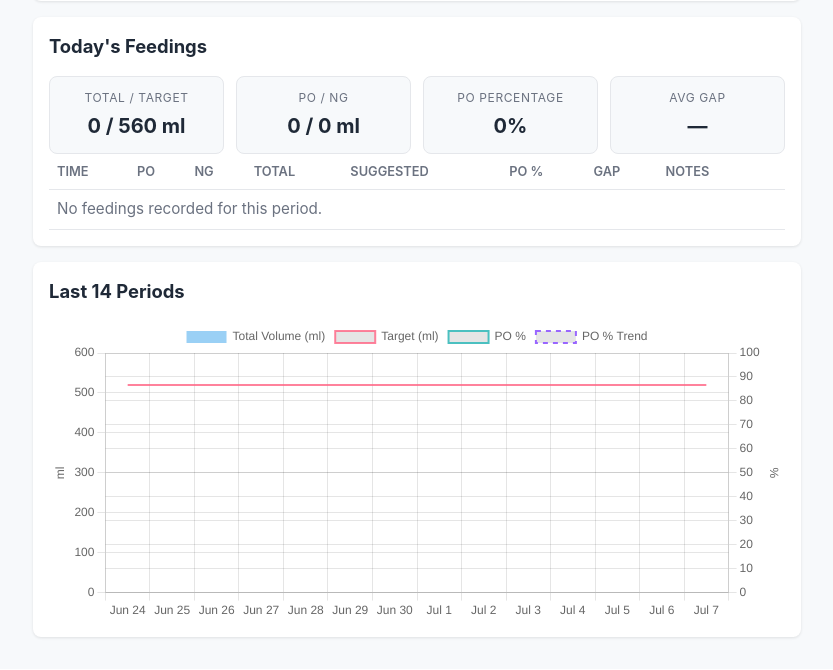
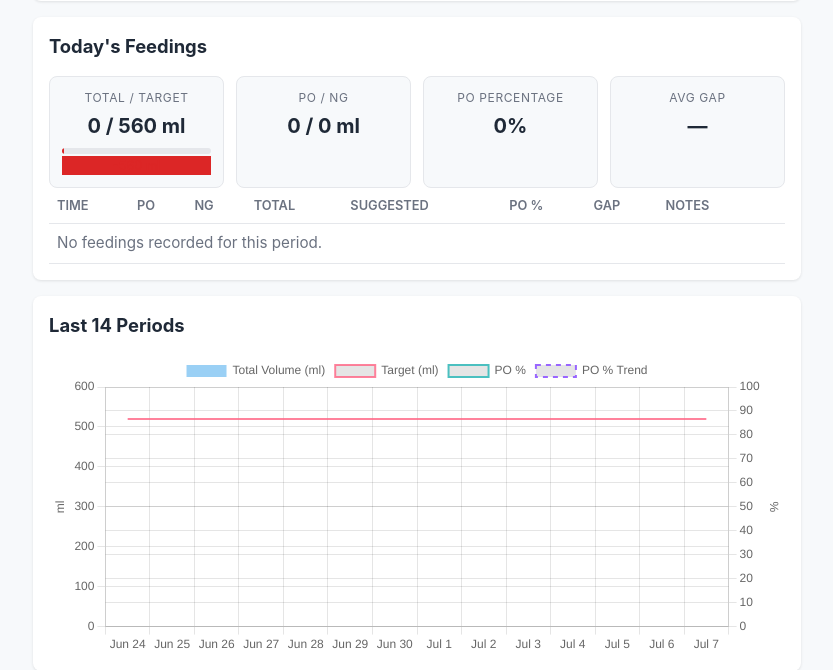
Before and after one commit to RyanBreaker/eevee-feeds, a FastAPI app: page / in a window 1280 px wide. Shown: the part 490-1160 px from the top of the page, without its empty margins (223-1056 px from the left). Before the commit the page ends 1129 px from the top, so only its background shows below. Run offline with FastAPI, Linux system fonts and the light colour scheme; data comes from the database, SQL or seed files in the repository; data that the repository does not hold is empty; some libraries are stand-ins or nearby versions.

Commit message:
Add progress bar and color-coded variance to Total / Target card
- Compute target_progress_pct and target_status_class in summary.py.
- Render a horizontal progress bar below the Total / Target value.
- Color the bar and variance subtext by progress:
  - green: >= 90% of target
  - yellow: 75% to < 90%
  - red: < 75%
- Cap the bar at 100% even when ahead of target.
- Show the bar (at 0% / red) even when there are no feedings.
- Add CSS for progress bar and status classes.
- Add tests for progress/status thresholds and rendering.

Closes #15.

```diff
--- a/app/static/style.css
+++ b/app/static/style.css
@@ -161,6 +161,36 @@ h2 {
   font-weight: 400;
   color: var(--muted);
   margin-top: 0.15rem;
+}
+
+.progress-bar {
+  height: 6px;
+  background: var(--border);
+  border-radius: var(--radius);
+  margin-top: 0.4rem;
+  overflow: hidden;
+}
+
+.progress-fill {
+  height: 100%;
+  border-radius: var(--radius);
+  transition: width 0.2s ease;
+  min-width: 2px;
+}
+
+.target-status-green {
+  color: #16a34a;
+  background-color: #16a34a;
+}
+
+.target-status-yellow {
+  color: #ca8a04;
+  background-color: #ca8a04;
+}
+
+.target-status-red {
+  color: var(--danger);
+  background-color: var(--danger);
 }
 
 .form-row {
--- a/app/templates/partials/summary_cards.html
+++ b/app/templates/partials/summary_cards.html
@@ -3,11 +3,15 @@
     <div class="summary-label">Total / Target</div>
     <div class="summary-value">
       {{ summary.total }} / {{ summary.target }} ml
-      {% if summary.total > 0 %}
-      <div class="summary-sub">{{ "%+d" | format(summary.target_variance) }} ml</div>
+      <div class="progress-bar" aria-label="Progress toward daily target: {{ summary.target_progress_pct }}%">
+        <div class="progress-fill {{ summary.target_status_class }}" style="width: {{ summary.target_progress_pct }}%"></div>
+      </div>
+      {% if summary.target > 0 %}
+      <div class="summary-sub {{ summary.target_status_class }}">{{ "%+d" | format(summary.target_variance) }} ml</div>
       {% endif %}
     </div>
   </div>
+
   <div class="summary-card">
     <div class="summary-label">PO / NG</div>
     <div class="summary-value">{{ summary.po }} / {{ summary.ng }} ml</div>
@@ -27,14 +31,14 @@
     </div>
   </div>
   {% endif %}
+  <div class="summary-card">
+    <div class="summary-label">Avg gap</div>
+    <div class="summary-value">{% if summary.avg_gap %}{{ summary.avg_gap | format_duration }}{% else %}—{% endif %}</div>
+  </div>
   {% if summary.next_feeding_window %}
   <div class="summary-card">
     <div class="summary-label">Next feeding window</div>
     <div class="summary-value">{{ summary.next_feeding_window[0] | format_time }}-{{ summary.next_feeding_window[1] | format_time }}</div>
   </div>
   {% endif %}
-  <div class="summary-card">
-    <div class="summary-label">Avg gap</div>
-    <div class="summary-value">{% if summary.avg_gap %}{{ summary.avg_gap | format_duration }}{% else %}—{% endif %}</div>
-  </div>
 </div>
```
Also changed, not shown: app/summary.py (+14 -0 lines), tests/test_routes.py (+3 -0 lines), tests/test_summary.py (+45 -0 lines).
